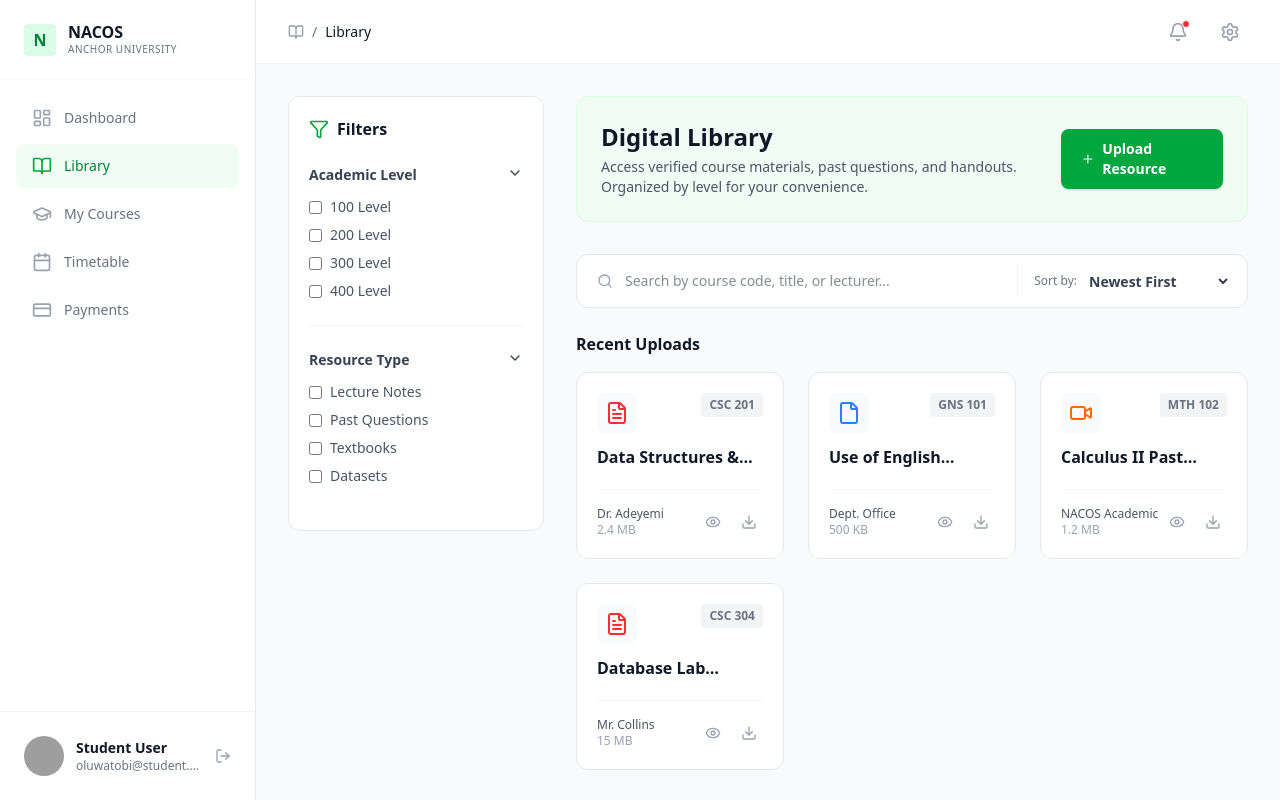
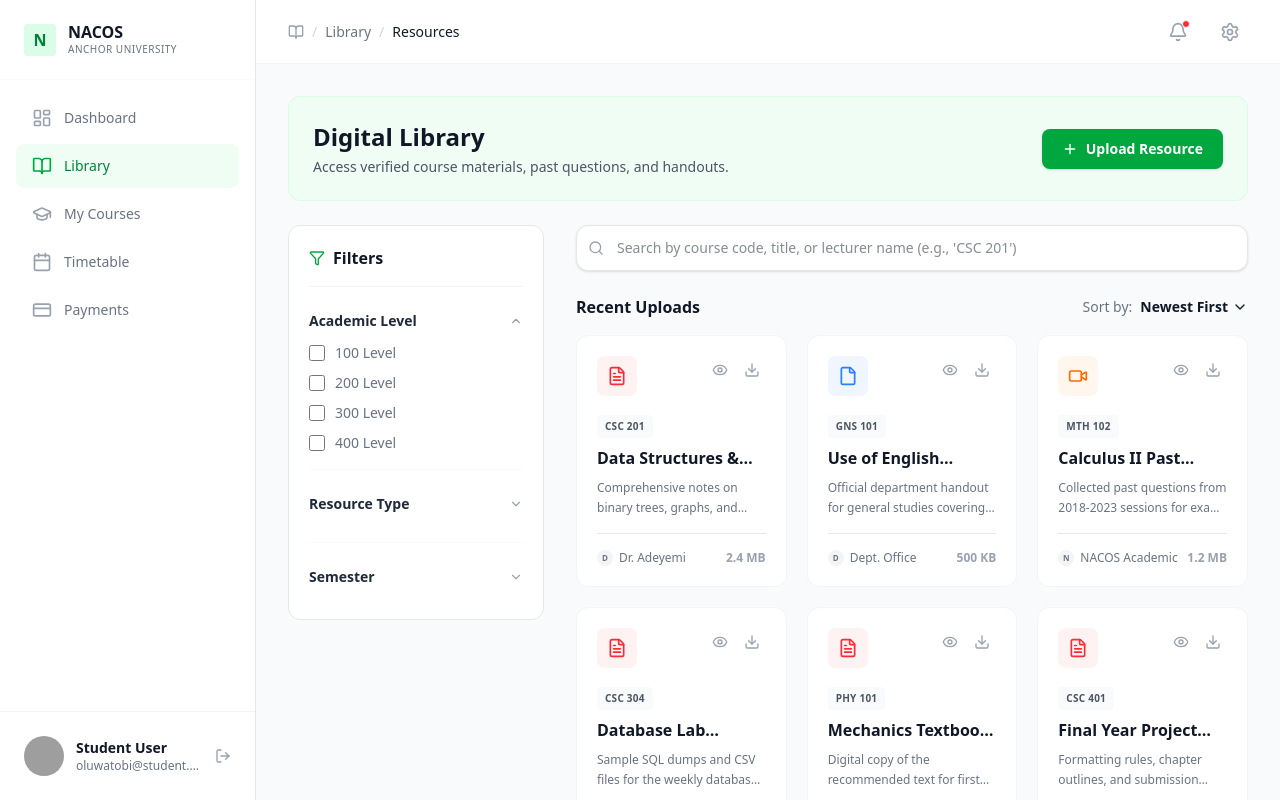
Before and after one commit to NACOS-ANCHOR-UNIVERSITY/Nacos-Anchor-Platform-frontend, a React (Vite) app: page /student/library in a window 1280 px wide. Built offline with nearby package versions, Linux system fonts and the light colour scheme; grey boxes are pictures that could not be loaded.

Commit message:
EDited UI

```diff
--- a/src/features/library/components/ResourceCard.jsx
+++ b/src/features/library/components/ResourceCard.jsx
@@ -1,51 +1,105 @@
 import React from "react";
-import {FileText, Video, File, Download, Eye} from "lucide-react";
+import {
+  FileText,
+  Video,
+  File,
+  Download,
+  Eye,
+  FileSpreadsheet,
+} from "lucide-react";
 
-const ResourceCard = ({title, code, author, size, type, description}) => {
+const ResourceCard = ({title, code, author, size, type, desc}) => {
   // Helper to pick the color & icon based on file type
-  const getIcon = () => {
+  const getIconTheme = () => {
     switch (type) {
       case "PDF":
-        return <FileText className="text-red-500" />;
+        return {
+          icon: <FileText className="w-5 h-5" />,
+          bg: "bg-red-50",
+          text: "text-red-500",
+        };
       case "Video":
-        return <Video className="text-orange-500" />;
+        return {
+          icon: <Video className="w-5 h-5" />,
+          bg: "bg-orange-50",
+          text: "text-orange-500",
+        };
+      case "Dataset":
+        return {
+          icon: <FileSpreadsheet className="w-5 h-5" />,
+          bg: "bg-green-50",
+          text: "text-green-500",
+        };
       default:
-        return <File className="text-blue-500" />;
+        return {
+          icon: <File className="w-5 h-5" />,
+          bg: "bg-blue-50",
+          text: "text-blue-500",
+        };
     }
   };
 
+  const theme = getIconTheme();
+
   return (
-    <div className="bg-white border border-gray-200 rounded-xl p-5 hover:shadow-md transition-shadow flex flex-col h-full">
-      {/* 1. Header: Icon & Course Code */}
-      <div className="flex justify-between items-start mb-3">
-        <div className="p-2 bg-gray-50 rounded-lg">{getIcon()}</div>
-        <span className="text-xs font-bold text-gray-500 bg-gray-100 px-2 py-1 rounded uppercase">
-          {code}
-        </span>
-      </div>
-
-      {/* 2. Content */}
-      <h3 className="font-bold text-gray-900 mb-1 line-clamp-1">{title}</h3>
-      <p className="text-xs text-gray-500 mb-4 line-clamp-2 flex-1">
-        {description}
-      </p>
-
-      {/* 3. Footer */}
-      <div className="flex items-center justify-between pt-4 border-t border-gray-100 mt-auto">
-        <div className="text-xs text-gray-400">
-          <p className="font-medium text-gray-600">{author}</p>
-          <p>{size}</p>
+    <div className="bg-white border border-gray-100 rounded-xl p-5 hover:shadow-md hover:border-green-200 transition-all flex flex-col h-full group">
+      {/* 1. TOP ROW: Icon (Left) & Actions (Right) */}
+      <div className="flex justify-between items-start mb-4">
+        {/* File Icon Box */}
+        <div
+          className={`w-10 h-10 rounded-lg flex items-center justify-center ${theme.bg} ${theme.text}`}
+        >
+          {theme.icon}
         </div>
 
-        {/* Actions */}
-        <div className="flex gap-2">
-          <button className="p-1.5 text-gray-400 hover:text-green-600 hover:bg-green-50 rounded transition-colors">
+        {/* Action Buttons (Visible on Hover mostly, but kept subtle) */}
+        <div className="flex gap-1">
+          <button
+            className="p-1.5 text-gray-400 hover:text-green-600 hover:bg-green-50 rounded transition-colors"
+            title="Preview"
+          >
             <Eye className="w-4 h-4" />
           </button>
-          <button className="p-1.5 text-gray-400 hover:text-green-600 hover:bg-green-50 rounded transition-colors">
+          <button
+            className="p-1.5 text-gray-400 hover:text-green-600 hover:bg-green-50 rounded transition-colors"
+            title="Download"
+          >
             <Download className="w-4 h-4" />
           </button>
         </div>
+      </div>
+
+      {/* 2. BODY: Code, Title, Desc */}
+      <div className="flex-1 mb-4">
+        {/* Course Code Badge */}
+        <span className="inline-block bg-gray-50 text-gray-600 text-[10px] font-bold px-2 py-1 rounded mb-2 uppercase tracking-wide">
+          {code}
+        </span>
+
+        <h3
+          className="font-bold text-gray-900 text-base mb-2 line-clamp-1"
+          title={title}
+        >
+          {title}
+        </h3>
+
+        <p className="text-xs text-gray-500 leading-relaxed line-clamp-2">
+          {desc}
+        </p>
+      </div>
+
+      {/* 3. FOOTER: Author & Size */}
+      <div className="pt-4 border-t border-gray-200 flex items-center justify-between text-xs text-gray-400">
+        <div className="flex items-center gap-1.5">
+          <div className="w-4 h-4 rounded-full bg-gray-100 flex items-center justify-center text-[8px] font-bold text-gray-500">
+            {/* Initial of Author */}
+            {author.charAt(0)}
+          </div>
+          <span className="font-medium text-gray-500 truncate max-w-[100px]">
+            {author}
+          </span>
+        </div>
+        <span className="font-bold text-gray-400">{size}</span>
       </div>
     </div>
   );
--- a/src/features/library/pages/LibraryPage.jsx
+++ b/src/features/library/pages/LibraryPage.jsx
@@ -1,10 +1,10 @@
 import React from "react";
-import {Search, Filter, Plus, ChevronDown} from "lucide-react";
+import {Search, Filter, Plus, ChevronDown, ChevronUp} from "lucide-react";
+import {Link} from "react-router-dom";
 import ResourceCard from "../components/ResourceCard";
-import {Link} from "react-router-dom";
 
 const LibraryPage = () => {
-  // Mock Data to match your screenshot
+  // Mock Data
   const resources = [
     {
       id: 1,
@@ -42,143 +42,180 @@ const LibraryPage = () => {
       size: "15 MB",
       desc: "Sample SQL dumps and CSV files for the weekly database lab.",
     },
+    {
+      id: 5,
+      type: "PDF",
+      code: "PHY 101",
+      title: "Mechanics Textbook Vol 1",
+      author: "Library Admin",
+      size: "45 MB",
+      desc: "Digital copy of the recommended text for first year physics.",
+    },
+    {
+      id: 6,
+      type: "PDF",
+      code: "CSC 401",
+      title: "Final Year Project Guidelines",
+      author: "Project Coordinator",
+      size: "1.1 MB",
+      desc: "Formatting rules, chapter outlines, and submission deadlines for FYP.",
+    },
   ];
 
   return (
-    <div className="flex gap-8 items-start">
-      {/* --- LEFT SIDEBAR (FILTERS) --- */}
-      <aside className="w-64 hidden lg:block shrink-0">
-        <div className="bg-white border border-gray-200 rounded-xl p-5 sticky top-24">
-          <div className="flex items-center gap-2 mb-6 text-gray-900 font-bold">
-            <Filter className="w-5 h-5 text-green-600" />
-            Filters
-          </div>
-
-          {/* Filter Group 1 */}
-          <div className="mb-6 border-b border-gray-100 pb-6">
-            <h4 className="text-sm font-bold text-gray-700 mb-3 flex justify-between cursor-pointer">
-              Academic Level <ChevronDown className="w-4 h-4" />
-            </h4>
-            <div className="space-y-2">
-              {["100 Level", "200 Level", "300 Level", "400 Level"].map(
-                (lvl) => (
-                  <label
-                    key={lvl}
-                    className="flex items-center gap-2 text-sm text-gray-600 cursor-pointer hover:text-green-700"
-                  >
-                    <input
-                      type="checkbox"
-                      className="rounded border-gray-300 text-green-600 focus:ring-green-500"
-                    />
-                    {lvl}
-                  </label>
-                )
-              )}
-            </div>
-          </div>
-
-          {/* Filter Group 2 */}
-          <div className="mb-6">
-            <h4 className="text-sm font-bold text-gray-700 mb-3 flex justify-between cursor-pointer">
-              Resource Type <ChevronDown className="w-4 h-4" />
-            </h4>
-            <div className="space-y-2">
-              {["Lecture Notes", "Past Questions", "Textbooks", "Datasets"].map(
-                (type) => (
-                  <label
-                    key={type}
-                    className="flex items-center gap-2 text-sm text-gray-600 cursor-pointer hover:text-green-700"
-                  >
-                    <input
-                      type="checkbox"
-                      className="rounded border-gray-300 text-green-600 focus:ring-green-500"
-                    />
-                    {type}
-                  </label>
-                )
-              )}
-            </div>
-          </div>
-        </div>
-      </aside>
-
-      {/* --- RIGHT CONTENT (GRID) --- */}
-      <div className="flex-1">
-        {/* 1. Green Header Banner */}
-        <div className="bg-green-50 border border-green-100 rounded-xl p-6 mb-8 flex flex-col md:flex-row justify-between items-start md:items-center gap-4">
+    <div className="max-w-7xl mx-auto">
+      {/* -----------------------------------------------------------------
+          1. TOP BANNER (Updated: Smaller & Compact)
+         ----------------------------------------------------------------- */}
+      <div className="bg-green-50 border border-green-100 rounded-xl p-6 mb-6 flex flex-col md:flex-row justify-between items-start md:items-center gap-4">
         <div>
-            <h1 className="text-2xl font-bold text-gray-900">
+          <h1 className="text-2xl font-bold text-gray-900 mb-1">
             Digital Library
           </h1>
-            <p className="text-sm text-gray-600 mt-1 max-w-lg">
+          <p className="text-sm text-gray-600 max-w-xl leading-snug">
             Access verified course materials, past questions, and handouts.
-              Organized by level for your convenience.
           </p>
         </div>
-          {/* This button links to the Upload Page you already built! */}
         <Link
           to="/student/resources/upload"
-            className="bg-green-600 text-white px-5 py-2.5 rounded-lg text-sm font-bold hover:bg-green-700 flex items-center gap-2 shadow-sm transition-transform active:scale-95"
+          className="bg-green-600 text-white px-5 py-2.5 rounded-lg text-sm font-bold hover:bg-green-700 flex items-center gap-2 shadow-sm transition-transform active:scale-95 shrink-0"
         >
           <Plus className="w-4 h-4" /> Upload Resource
         </Link>
       </div>
 
-        {/* 2. Search & Sort Bar */}
-        <div className="bg-white border border-gray-200 rounded-xl p-2 mb-6 flex flex-col md:flex-row gap-4">
+      {/* -----------------------------------------------------------------
+          2. CONTENT AREA (Split Layout: Filters Left, Grid Right)
+         ----------------------------------------------------------------- */}
+      <div className="flex flex-col lg:flex-row gap-8 items-start">
+        {/* --- LEFT SIDEBAR (FILTERS) --- */}
+        <aside className="w-full lg:w-64 shrink-0">
+          <div className="bg-white border border-gray-200 rounded-xl p-5 sticky top-6">
+            <div className="flex items-center gap-2 mb-6 text-gray-900 font-bold border-b border-gray-100 pb-4">
+              <Filter className="w-4 h-4 text-green-600" />
+              Filters
+            </div>
+
+            {/* Filter 1: Academic Level */}
+            <FilterGroup title="Academic Level" open>
+              {["100 Level", "200 Level", "300 Level", "400 Level"].map(
+                (lvl) => (
+                  <CheckboxItem key={lvl} label={lvl} />
+                )
+              )}
+            </FilterGroup>
+
+            {/* Filter 2: Resource Type */}
+            <FilterGroup title="Resource Type">
+              {["Lecture Notes", "Past Questions", "Textbooks", "Datasets"].map(
+                (type) => (
+                  <CheckboxItem key={type} label={type} />
+                )
+              )}
+            </FilterGroup>
+
+            {/* Filter 3: Semester */}
+            <FilterGroup title="Semester">
+              {["Alpha Semester", "Omega Semester"].map((sem) => (
+                <CheckboxItem key={sem} label={sem} />
+              ))}
+            </FilterGroup>
+          </div>
+        </aside>
+
+        {/* --- RIGHT COLUMN (SEARCH & GRID) --- */}
+        <div className="flex-1 min-w-0">
+          {/* Search & Sort Bar */}
+          <div className="flex flex-col md:flex-row gap-4 mb-6">
+            {/* Search Input */}
             <div className="flex-1 relative">
               <Search className="w-4 h-4 absolute left-3 top-1/2 -translate-y-1/2 text-gray-400" />
               <input
                 type="text"
-              placeholder="Search by course code, title, or lecturer..."
-              className="w-full pl-10 pr-4 py-2 text-sm outline-none focus:bg-gray-50 rounded-lg transition-colors"
+                placeholder="Search by course code, title, or lecturer name (e.g., 'CSC 201')"
+                className="w-full pl-10 pr-4 py-3 bg-white border border-gray-200 rounded-xl text-sm outline-none focus:ring-2 focus:ring-green-100 focus:border-green-400 transition-all shadow-sm"
               />
-          </div>
-          <div className="border-l border-gray-100 pl-4 flex items-center gap-2 pr-2">
-            <span className="text-xs text-gray-500 font-medium">Sort by:</span>
-            <select className="text-sm font-bold text-gray-700 bg-transparent outline-none cursor-pointer">
-              <option>Newest First</option>
-              <option>Most Downloaded</option>
-              <option>Oldest</option>
-            </select>
             </div>
           </div>
 
-        {/* 3. The Grid */}
-        <div className="mb-6">
-          <h3 className="font-bold text-gray-900 mb-4">Recent Uploads</h3>
-          <div className="grid grid-cols-1 md:grid-cols-2 xl:grid-cols-3 gap-6">
-            {resources.map((res) => (
-              <ResourceCard
-                key={res.id}
-                {...res} // Passes all properties (title, code, etc.) automatically
-              />
-            ))}
+          <div className="flex items-center justify-between mb-4">
+            <h3 className="font-bold text-gray-900">Recent Uploads</h3>
+            <div className="flex items-center gap-2 text-sm text-gray-500">
+              <span>Sort by:</span>
+              <button className="font-bold text-gray-900 flex items-center gap-1">
+                Newest First <ChevronDown className="w-4 h-4" />
+              </button>
             </div>
           </div>
 
-        {/* 4. Pagination (Simple Visual) */}
-        <div className="flex justify-center gap-2 mt-8">
-          <button className="w-8 h-8 flex items-center justify-center rounded border border-gray-200 text-gray-500 hover:bg-gray-50">
+          {/* The Grid */}
+          <div className="grid grid-cols-1 md:grid-cols-2 xl:grid-cols-3 gap-5">
+            {resources.map((res) => (
+              <ResourceCard key={res.id} {...res} />
+            ))}
+          </div>
+
+          {/* Pagination */}
+          <div className="flex justify-center gap-2 mt-10">
+            <button className="w-9 h-9 flex items-center justify-center rounded-lg border border-gray-200 text-gray-500 hover:bg-gray-50">
               {"<"}
             </button>
-          <button className="w-8 h-8 flex items-center justify-center rounded bg-green-600 text-white font-bold">
+            <button className="w-9 h-9 flex items-center justify-center rounded-lg bg-green-600 text-white font-bold shadow-sm">
               1
             </button>
-          <button className="w-8 h-8 flex items-center justify-center rounded border border-gray-200 text-gray-600 hover:bg-gray-50">
+            <button className="w-9 h-9 flex items-center justify-center rounded-lg border border-gray-200 text-gray-600 hover:bg-gray-50">
               2
             </button>
-          <button className="w-8 h-8 flex items-center justify-center rounded border border-gray-200 text-gray-600 hover:bg-gray-50">
+            <button className="w-9 h-9 flex items-center justify-center rounded-lg border border-gray-200 text-gray-600 hover:bg-gray-50">
               3
             </button>
-          <span className="flex items-end px-1 text-gray-400">...</span>
-          <button className="w-8 h-8 flex items-center justify-center rounded border border-gray-200 text-gray-500 hover:bg-gray-50">
+            <span className="flex items-end px-2 text-gray-400">...</span>
+            <button className="w-9 h-9 flex items-center justify-center rounded-lg border border-gray-200 text-gray-500 hover:bg-gray-50">
               {">"}
             </button>
+          </div>
         </div>
       </div>
     </div>
   );
 };
 
+// --- Helper Components for the Filters ---
+
+const FilterGroup = ({title, children, open = false}) => {
+  const [isOpen, setIsOpen] = React.useState(open);
+  return (
+    <div className="mb-6 border-b border-gray-50 pb-4 last:border-0 last:mb-0 last:pb-0">
+      <button
+        onClick={() => setIsOpen(!isOpen)}
+        className="w-full flex items-center justify-between text-sm font-bold text-gray-800 mb-3 hover:text-green-700 transition-colors"
+      >
+        {title}
+        {isOpen ? (
+          <ChevronUp className="w-3.5 h-3.5 text-gray-400" />
+        ) : (
+          <ChevronDown className="w-3.5 h-3.5 text-gray-400" />
+        )}
+      </button>
+      {isOpen && (
+        <div className="space-y-2.5 animate-in slide-in-from-top-1 duration-200">
+          {children}
+        </div>
+      )}
+    </div>
+  );
+};
+
+const CheckboxItem = ({label}) => (
+  <label className="flex items-center gap-2.5 text-sm text-gray-500 cursor-pointer hover:text-gray-900 group">
+    <input
+      type="checkbox"
+      className="w-4 h-4 rounded border-gray-300 text-green-600 focus:ring-green-500 transition-all cursor-pointer"
+    />
+    <span className="group-hover:translate-x-0.5 transition-transform">
+      {label}
+    </span>
+  </label>
+);
+
 export default LibraryPage;
--- a/src/layouts/StudentLayout.jsx
+++ b/src/layouts/StudentLayout.jsx
@@ -2,20 +2,46 @@ import React from "react";
 import {Outlet, Link, useLocation} from "react-router-dom";
 import {
   LayoutDashboard,
-  BookOpen, // For Library
-  GraduationCap, // For My Courses
-  Calendar, // For Timetable
+  BookOpen,
+  GraduationCap,
+  Calendar,
   CreditCard,
   Bell,
   Settings,
   LogOut,
-  Menu, // For mobile toggle
 } from "lucide-react";
 
 const StudentLayout = () => {
   const location = useLocation();
 
-  // The Exact Links from your Figma Design
+  // 1. 👇 INSERT THIS HELPER FUNCTION HERE (Right after useLocation)
+  const getBreadcrumbText = () => {
+    const path = location.pathname;
+
+    // Custom text for Library/Resources
+    if (path.includes("/student/library"))
+      return (
+        <span className="flex items-center gap-2">
+          <span className="font-medium text-gray-500">Library</span>
+          <span className="text-gray-300">/</span>
+          <span className="font-medium text-gray-900">Resources</span>
+        </span>
+      );
+
+    // Standard text for other pages
+    if (path.includes("/student/dashboard"))
+      return <span className="font-medium text-gray-900">Dashboard</span>;
+    if (path.includes("/student/courses"))
+      return <span className="font-medium text-gray-900">My Courses</span>;
+    if (path.includes("/student/timetable"))
+      return <span className="font-medium text-gray-900">Timetable</span>;
+    if (path.includes("/student/payments"))
+      return <span className="font-medium text-gray-900">Payments</span>;
+
+    return <span className="font-medium text-gray-900">Portal</span>;
+  };
+  // 👆 END OF NEW HELPER FUNCTION
+
   const navLinks = [
     {name: "Dashboard", path: "/student/dashboard", icon: LayoutDashboard},
     {name: "Library", path: "/student/library", icon: BookOpen},
@@ -26,12 +52,10 @@ const StudentLayout = () => {
 
   return (
     <div className="flex h-screen bg-white font-sans overflow-hidden">
-      {/* --- 1. GLOBAL SIDEBAR (Left) --- */}
+      {/* ... (Your Sidebar code remains exactly the same) ... */}
       <aside className="w-64 bg-white border-r border-gray-200 flex flex-col fixed h-full z-20 hidden md:flex">
-        {/* Logo Section */}
         <div className="h-20 flex items-center px-6 border-b border-gray-50">
           <div className="flex items-center gap-3">
-            {/* Replace with your actual Logo Image */}
             <div className="w-8 h-8 rounded bg-green-100 text-green-700 flex items-center justify-center font-bold">
               N
             </div>
@@ -43,8 +67,6 @@ const StudentLayout = () => {
             </div>
           </div>
         </div>
-
-        {/* Navigation Links */}
         <nav className="flex-1 p-4 space-y-1 overflow-y-auto">
           {navLinks.map((item) => {
             const isActive = location.pathname.includes(item.path);
@@ -54,8 +76,8 @@ const StudentLayout = () => {
                 to={item.path}
                 className={`flex items-center gap-3 px-4 py-3 text-sm font-medium rounded-lg transition-all ${
                   isActive
-                    ? "bg-green-50 text-green-700" // Active State (Light Green)
-                    : "text-gray-500 hover:bg-gray-50 hover:text-gray-900" // Inactive State
+                    ? "bg-green-50 text-green-700"
+                    : "text-gray-500 hover:bg-gray-50 hover:text-gray-900"
                 }`}
               >
                 <item.icon
@@ -68,8 +90,6 @@ const StudentLayout = () => {
             );
           })}
         </nav>
-
-        {/* User Profile (Bottom) */}
         <div className="p-4 border-t border-gray-100">
           <div className="flex items-center gap-3 p-2 rounded-lg hover:bg-gray-50 cursor-pointer transition-colors">
             <img
@@ -90,29 +110,18 @@ const StudentLayout = () => {
         </div>
       </aside>
 
-      {/* --- 2. MAIN WRAPPER (Right Side) --- */}
       <main className="flex-1 md:ml-64 flex flex-col h-screen">
         {/* --- GLOBAL TOPBAR --- */}
         <header className="h-16 bg-white border-b border-gray-100 flex items-center justify-between px-8 shrink-0">
-          {/* Breadcrumbs (Dynamic based on path) */}
-          <div className="flex items-center gap-2 text-sm text-gray-500">
+          {/* 2. 👇 REPLACE THE OLD BREADCRUMB DIV WITH THIS NEW ONE */}
+          <div className="flex items-center gap-2 text-sm">
             <BookOpen className="w-4 h-4 text-gray-400" />
-            <span>/</span>
-            {/* Simple logic to show current section name */}
-            <span className="font-medium text-gray-900 capitalize">
-              {location.pathname.split("/")[2] || "Dashboard"}
-            </span>
-            {location.pathname.split("/")[3] && (
-              <>
-                <span>/</span>
-                <span className="text-gray-600 capitalize">
-                  {location.pathname.split("/")[3]}
-                </span>
-              </>
-            )}
+            <span className="text-gray-300">/</span>
+            {/* CALL THE FUNCTION HERE */}
+            {getBreadcrumbText()}
           </div>
+          {/* 👆 END OF CHANGE */}
 
-          {/* Right Icons (Notifications & Settings) */}
           <div className="flex items-center gap-4">
             <button className="relative p-2 text-gray-400 hover:text-gray-600 hover:bg-gray-50 rounded-full transition-colors">
               <Bell className="w-5 h-5" />
@@ -124,7 +133,6 @@ const StudentLayout = () => {
           </div>
         </header>
 
-        {/* --- PAGE CONTENT (Where LibraryPage loads) --- */}
         <div className="flex-1 overflow-y-auto bg-gray-50 p-6 md:p-8">
           <Outlet />
         </div>
```
Lines whose indentation alone changed are shown as unchanged.
